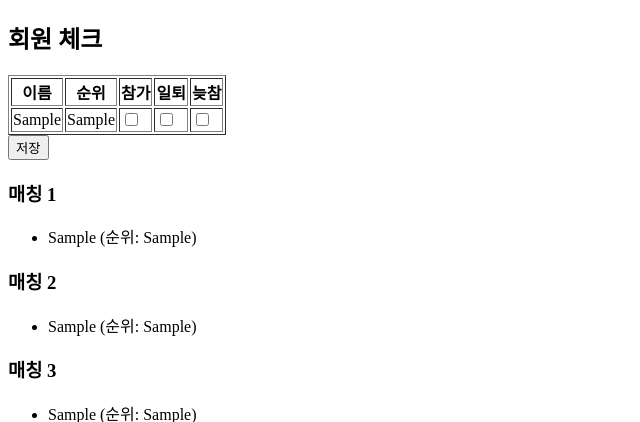
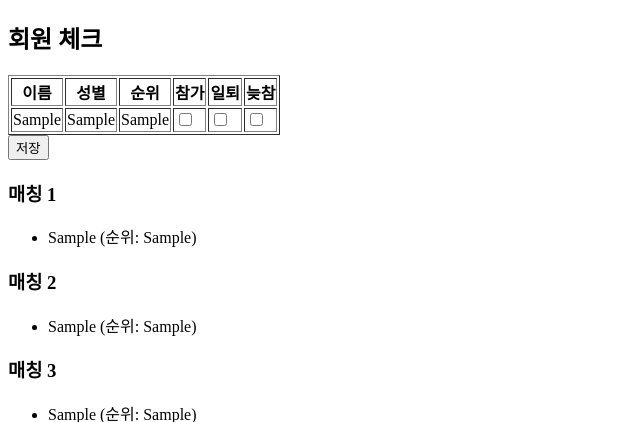
Before and after one commit to trainghost/tennis, a Flask app: template templates/members.html in a window 1280 px wide. Shown: the top 422 px of the page, without its empty margins (0-640 px from the left). Run offline with Flask 3, Linux system fonts and the light colour scheme; the template is opened without the code that fills it: most values are stand-ins (such as "Sample title", 1, 10 or a date in 2020).

Commit message:
Update members.html

```diff
--- a/templates/members.html
+++ b/templates/members.html
@@ -9,6 +9,7 @@
         <table border="1">
             <tr>
     <th>이름</th>
+    <th>성별</th>
     <th>순위</th>
     <th>참가</th>
     <th>일퇴</th>
@@ -17,12 +18,14 @@
 {% for member in members %}
 <tr>
     <td>{{ member['이름'] }}</td>
+    <td>{{ member['성별'] }}</td>
     <td>{{ member['순위'] }}</td>
     <td><input type="checkbox" name="participate_{{ loop.index0 }}" {% if member.get('참가') %}checked{% endif %}></td>
     <td><input type="checkbox" name="early_{{ loop.index0 }}" {% if member.get('일퇴') %}checked{% endif %}></td>
     <td><input type="checkbox" name="late_{{ loop.index0 }}" {% if member.get('늦참') %}checked{% endif %}></td>
 </tr>
 {% endfor %}
+
         </table>
         <button type="submit">저장</button>
     </form>
```
Lines whose indentation alone changed are shown as unchanged.
